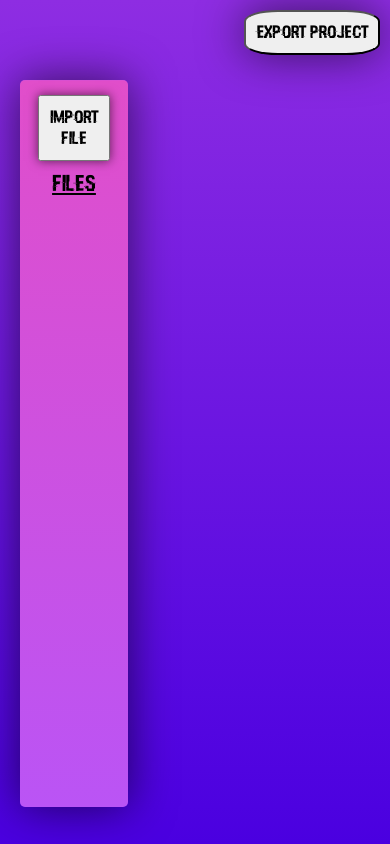
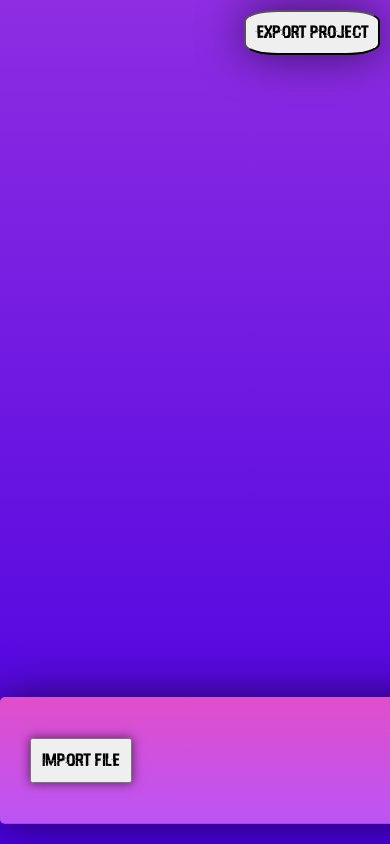
Before and after one commit to brentonjackson/quick-muse, a React (Create React App) app: page / in a window 390 px wide. Built offline with nearby package versions, Linux system fonts and the light colour scheme.

Commit message:
added mobile css media queries

```diff
--- a/src/components/FileList.js
+++ b/src/components/FileList.js
@@ -72,6 +72,9 @@ function FileList({
           </div>
         );
       })}
+      <button id="import-button">
+        <label htmlFor="files">Import File</label>
+      </button>
     </div>
   );
 }
--- a/src/components/FilePane.js
+++ b/src/components/FilePane.js
@@ -47,10 +47,6 @@ function FilePane({
         className="hidden"
         onChange={fileSelectHandler}
       />
-      <button id="import-button">
-        <label htmlFor="files">Import File</label>
-      </button>
-      <span id="files-header">Files</span>
       <FileList
         files={instrumentList}
         removeInstrument={setInstrumentList}
--- a/src/index.css
+++ b/src/index.css
@@ -147,6 +147,7 @@ body {
   box-shadow: 0px 0px 10px 0px rgba(0, 0, 0, 0.6);
   padding: 10px;
   z-index: 9999999999;
+  order: 1;
 }
 #import-button:hover {
   background-color: #7546e0;
@@ -156,17 +157,13 @@ body {
   padding: 10px;
 }
 
-#files-header {
-  text-decoration: underline;
-  font-size: larger;
-}
-
 #file-list {
-  /* box-shadow: 0px 0px 45px 0px rgba(0, 0, 0, 0.6); */
   width: 100%;
   height: auto;
   margin: 10px 0;
   overflow-y: scroll;
+  display: flex;
+  flex-direction: column;
 }
 #file-list::-webkit-scrollbar-corner {
   background: rgba(0, 0, 0, 0);
@@ -187,6 +184,7 @@ body {
   display: flex;
   align-items: center;
   flex-direction: column;
+  order: 2;
 }
 .instrument-track-highlighted,
 .instrument-track:hover {
@@ -218,3 +216,77 @@ button {
   font-size: large;
   box-shadow: 0px 0px 45px 0px rgba(0, 0, 0, 0.6);
 }
+
+/****************************** Mobile Adjustments **********************************/
+@media screen and (max-width: 768px) {
+  #track-editor {
+    display: none;
+  }
+  #file-pane {
+    height: 15%;
+    width: 100%;
+    position: absolute;
+    bottom: 20px;
+    top: unset;
+    left: unset;
+    margin: 0;
+    padding: 0 20px;
+    flex-direction: row;
+  }
+  #import-button {
+    order: 2;
+    width: fit-content;
+  }
+  #file-list {
+    flex-direction: row;
+    overflow-x: auto;
+    overflow-y: hidden;
+    /* white-space: nowrap; */
+    display: flex;
+    align-items: center;
+    margin: 0;
+    height: 80%;
+    width: 95%;
+  }
+  .instrument-track {
+    margin: 0px 5px;
+    padding: 15px;
+    height: 80%;
+    display: unset;
+    /* asdfasdf */
+    line-height: 2.5em;
+    height: 5em;
+    /* overflow: hidden; */
+    white-space: nowrap;
+    text-overflow: ellipsis;
+    overflow-wrap: break-word;
+    word-break: break-all;
+    width: 100px;
+    border: hsla(265, 84%, 48%, 1) solid;
+  }
+  .instrument-track span {
+    overflow-wrap: break-word;
+    word-break: break-all;
+    width: 100%;
+    overflow-x: hidden;
+  }
+  .instrument-track #delete-button {
+    display: unset;
+    height: 30px;
+    width: 100%;
+    font-size: unset;
+  }
+
+  #button-overlay {
+    height: 83%;
+    width: 100%;
+  }
+
+  #player-controls {
+    width: 60%;
+  }
+
+  #music-canvas {
+    height: 74%;
+  }
+}
```
